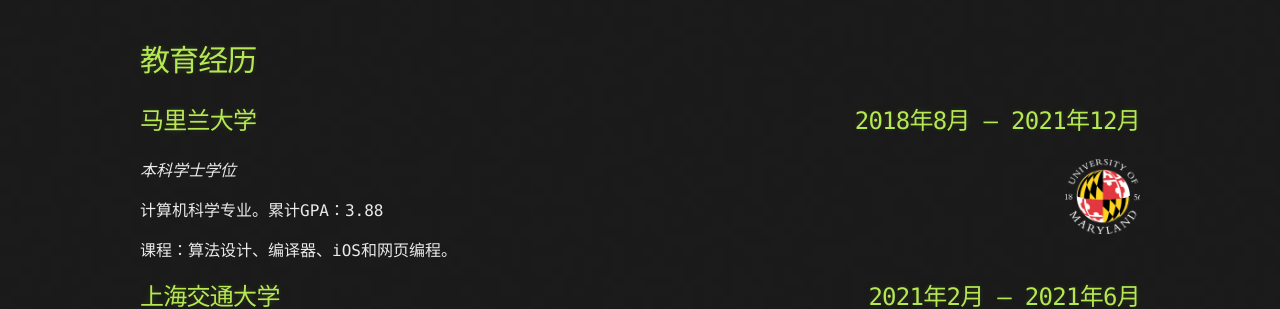
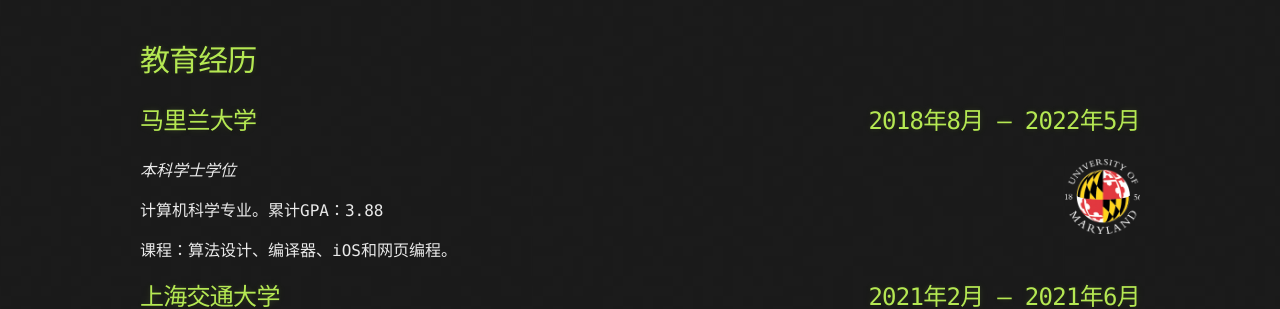
Before and after one commit to TonyCSB/TonyCSB.github.io, a Jekyll site: the page built from zh/resume.md, in a window 1280 px wide and 1400 px high. Shown: the part 195-504 px from the top of the window. Built offline with Jekyll 4.4.1, drawn with Linux system fonts in a browser that asks for light colours; some of the changed text lies outside the part shown.

Commit message:
Update resume.md

```diff
--- a/zh/resume.md
+++ b/zh/resume.md
@@ -15,7 +15,7 @@
 
 # 教育经历
 
-## 马里兰大学 <span class="right">2018年8月 -- 2021年12月</span>
+## 马里兰大学 <span class="right">2018年8月 -- 2022年5月</span>
 
 *本科学士学位* <img class="logo" src="/assets/images/resume/umd_logo.png" alt="UMD Logo">
 
@@ -68,7 +68,7 @@
 
 参与了摩根士丹利对摩根士丹利华鑫证券有限责任公司的51%股权的收购。参与起草修改了摩根华鑫的《公司治理制度》等一系列的规章制度。对公司的治理以及中国证券监督管理委员会的对行业监管监督工作有着较为深刻的了解
 
-## 美国马里兰大学 <span class="right">2019年10月 -- 2020年7月</span>
+## 美国马里兰大学 <span class="right">2019年10月 -- 2020年3月</span>
 
 *学生驾驶员* @ Shuttle UM
 
```
